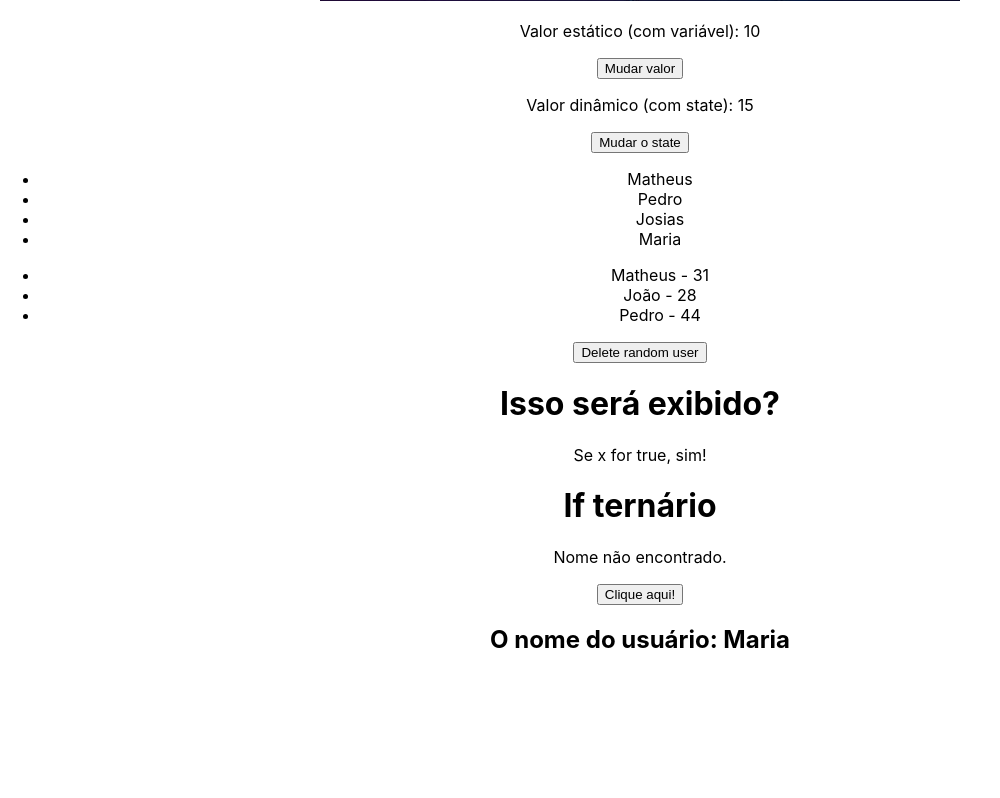
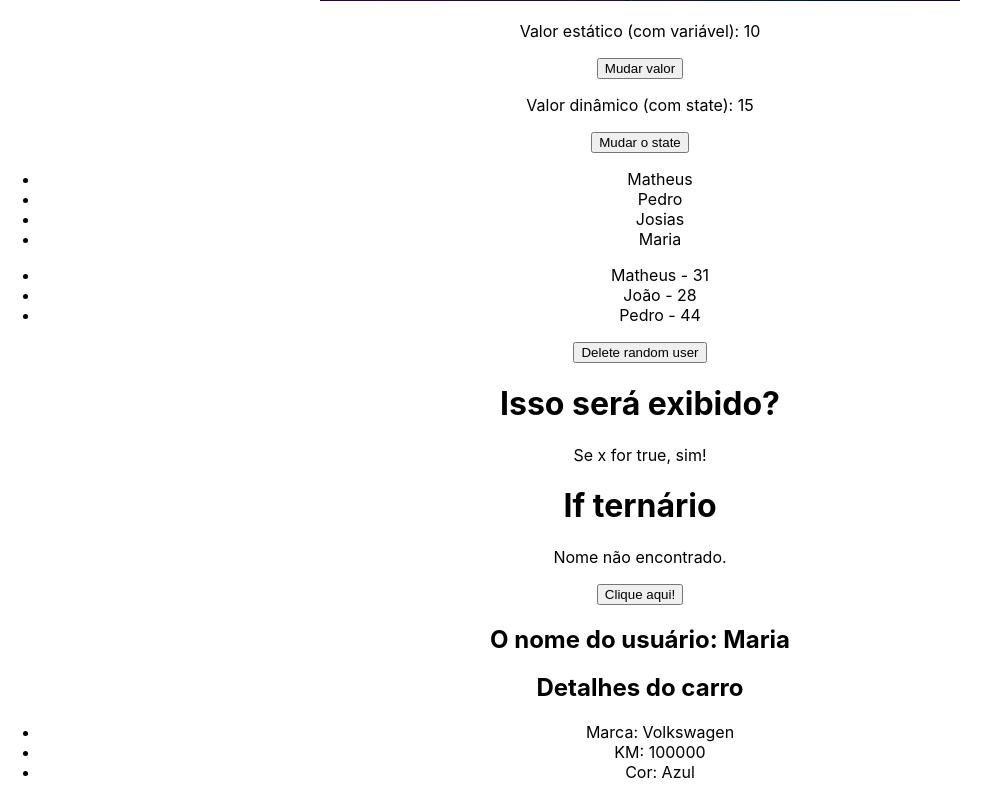
Before and after one commit to sucodelarangela/miniblog, a React (Create React App) app in the folder 3_AVANCANDO_NO_REACT/avancando-react/: page / in a window 1280 px wide. Shown: the part 939-1737 px from the top of the page, without its empty margins (0-1000 px from the left). Before the commit the page ends 1612 px from the top, so only its background shows below. Built offline with nearby package versions, Linux system fonts and the light colour scheme.

Commit message:
destructuring props

```diff
--- a/3_AVANCANDO_NO_REACT/avancando-react/src/App.js
+++ b/3_AVANCANDO_NO_REACT/avancando-react/src/App.js
@@ -12,6 +12,7 @@ import ShowUserName from './Components/ShowUserName';
 
 // hooks
 import { useState } from 'react';
+import CarDetails from './Components/CarDetails';
 
 function App() {
   const name = 'Tereza';
@@ -32,6 +33,7 @@ function App() {
       <ListRender />
       <ConditionalRender />
       <ShowUserName name={userName} />
+      <CarDetails brand="Volkswagen" km={100000} color="Azul" />
     </div>
   );
 }
--- /dev/null
+++ b/3_AVANCANDO_NO_REACT/avancando-react/src/Components/CarDetails.js
@@ -0,0 +1,16 @@
+const CarDetails = ({ brand, km, color }) => {
+  return (
+    <div>
+      <h2>Detalhes do carro</h2>
+      <ul>
+        <li>Marca: {brand}</li>
+        <li>KM: {km}</li>
+        <li>Cor: {color}</li>
+      </ul>
+    </div>
+  );
+};
+
+export default CarDetails;
+
+/* Destructuring props allow us to keep a cleaner and more semantic code, making it easier to maintain */
```
